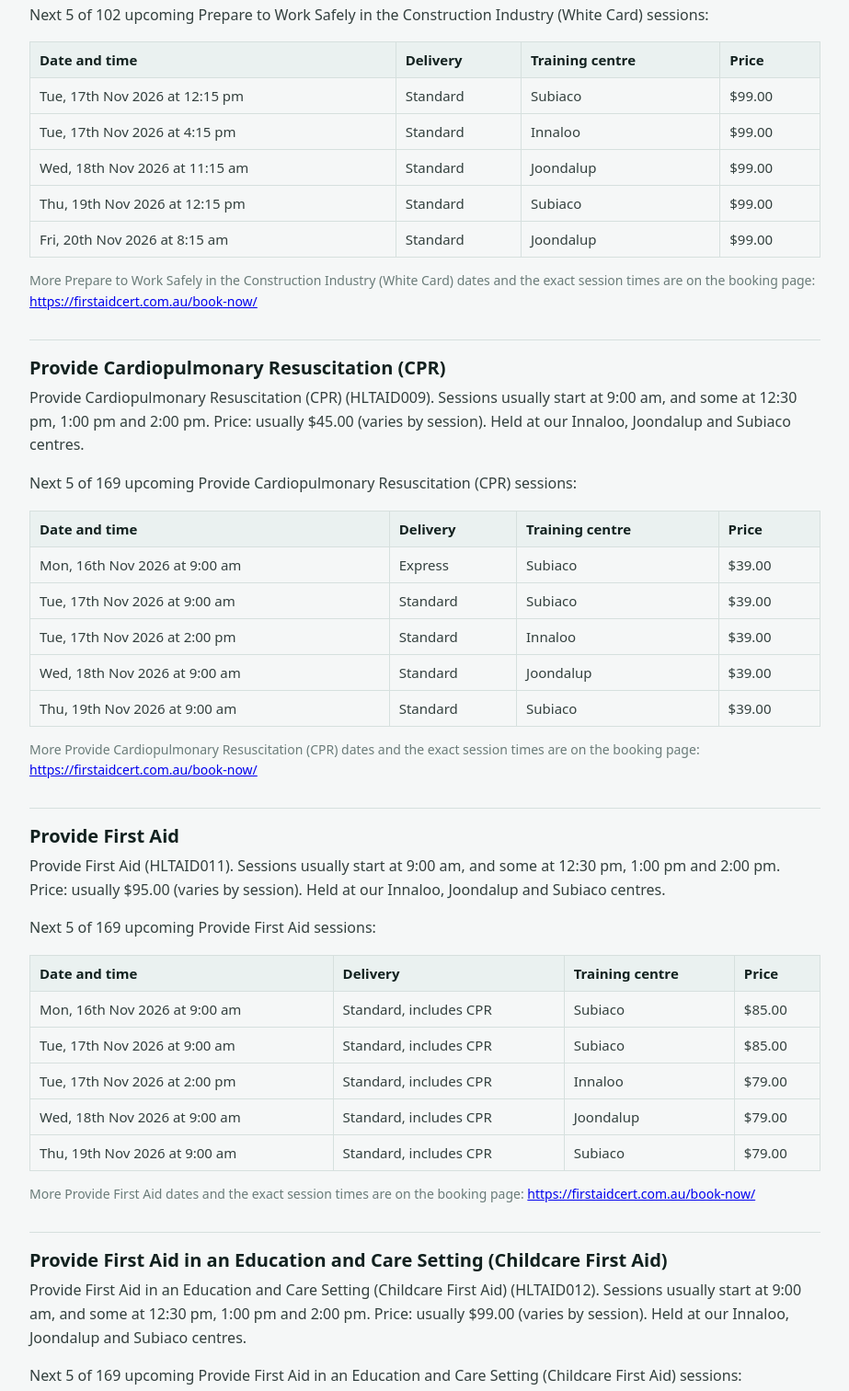
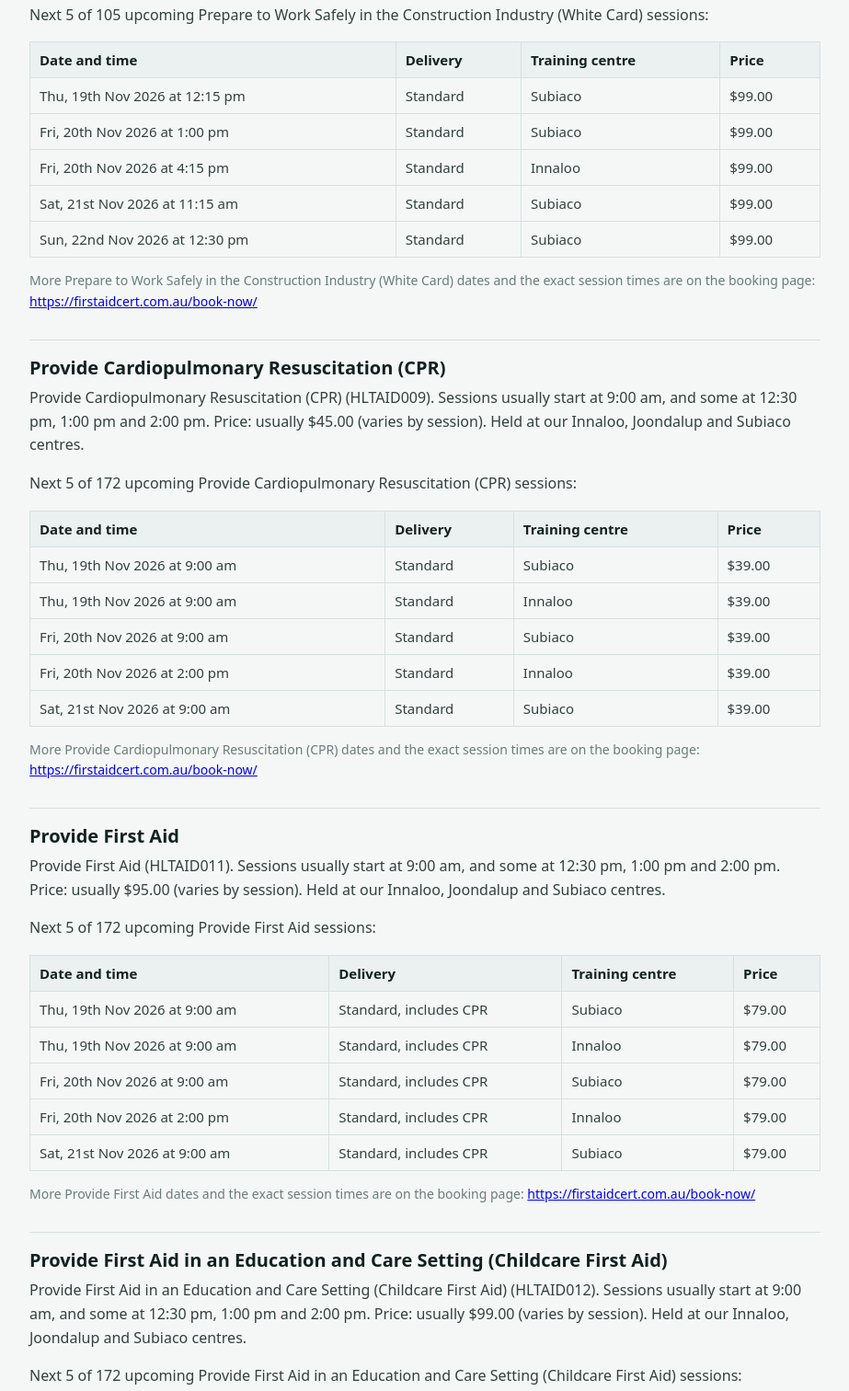
Before and after one commit to ThirdVision-Allan/firstaidcert-course-dates, a plain HTML site: page index.html in a window 1280 px wide. Shown: the part 376-1888 px from the top of the page at 92% size, without its empty margins (178-1101 px from the left). Drawn offline with Linux system fonts and the light colour scheme.

Commit message:
Refresh course dates

```diff
--- a/index.html
+++ b/index.html
@@ -11,94 +11,94 @@
 <body>
 <main>
 <h1>First Aid Certified course dates and times</h1>
-<p class="meta">Training centres in Subiaco, Innaloo and Joondalup, Perth WA. Updated 16 November 2026.</p>
+<p class="meta">Training centres in Subiaco, Innaloo and Joondalup, Perth WA. Updated 19 November 2026.</p>
 <p>We run courses most days of the week. Below is the usual start time, price and the next few dates for each course. The booking page has the full schedule and the exact time for every session: <a href="https://firstaidcert.com.au/book-now/">https://firstaidcert.com.au/book-now/</a>.</p>
 <h2>Prepare to Work Safely in the Construction Industry (White Card)</h2>
 <p class="lead">Prepare to Work Safely in the Construction Industry (White Card) (CPCWHS1001). Start times vary by session: 8:15 am, 9:00 am, 11:15 am, 12:00 pm, 12:15 pm, 12:30 pm, 12:45 pm, 1:00 pm, 1:15 pm, 1:30 pm, 2:30 pm, 4:15 pm, 5:15 pm and 6:15 pm. Price: $99.00. Held at our Innaloo, Joondalup and Subiaco centres.</p>
-<p>Next 5 of 102 upcoming Prepare to Work Safely in the Construction Industry (White Card) sessions:</p>
+<p>Next 5 of 105 upcoming Prepare to Work Safely in the Construction Industry (White Card) sessions:</p>
 <table><thead><tr><th>Date and time</th><th>Delivery</th><th>Training centre</th><th>Price</th></tr></thead><tbody>
-<tr><td>Tue, 17th Nov 2026 at 12:15 pm</td><td>Standard</td><td>Subiaco</td><td>$99.00</td></tr>
-<tr><td>Tue, 17th Nov 2026 at 4:15 pm</td><td>Standard</td><td>Innaloo</td><td>$99.00</td></tr>
-<tr><td>Wed, 18th Nov 2026 at 11:15 am</td><td>Standard</td><td>Joondalup</td><td>$99.00</td></tr>
 <tr><td>Thu, 19th Nov 2026 at 12:15 pm</td><td>Standard</td><td>Subiaco</td><td>$99.00</td></tr>
-<tr><td>Fri, 20th Nov 2026 at 8:15 am</td><td>Standard</td><td>Joondalup</td><td>$99.00</td></tr>
+<tr><td>Fri, 20th Nov 2026 at 1:00 pm</td><td>Standard</td><td>Subiaco</td><td>$99.00</td></tr>
+<tr><td>Fri, 20th Nov 2026 at 4:15 pm</td><td>Standard</td><td>Innaloo</td><td>$99.00</td></tr>
+<tr><td>Sat, 21st Nov 2026 at 11:15 am</td><td>Standard</td><td>Subiaco</td><td>$99.00</td></tr>
+<tr><td>Sun, 22nd Nov 2026 at 12:30 pm</td><td>Standard</td><td>Subiaco</td><td>$99.00</td></tr>
 </tbody></table>
 <p class="meta">More Prepare to Work Safely in the Construction Industry (White Card) dates and the exact session times are on the booking page: <a href="https://firstaidcert.com.au/book-now/">https://firstaidcert.com.au/book-now/</a></p>
 <h2>Provide Cardiopulmonary Resuscitation (CPR)</h2>
 <p class="lead">Provide Cardiopulmonary Resuscitation (CPR) (HLTAID009). Sessions usually start at 9:00 am, and some at 12:30 pm, 1:00 pm and 2:00 pm. Price: usually $45.00 (varies by session). Held at our Innaloo, Joondalup and Subiaco centres.</p>
-<p>Next 5 of 169 upcoming Provide Cardiopulmonary Resuscitation (CPR) sessions:</p>
+<p>Next 5 of 172 upcoming Provide Cardiopulmonary Resuscitation (CPR) sessions:</p>
 <table><thead><tr><th>Date and time</th><th>Delivery</th><th>Training centre</th><th>Price</th></tr></thead><tbody>
-<tr><td>Mon, 16th Nov 2026 at 9:00 am</td><td>Express</td><td>Subiaco</td><td>$39.00</td></tr>
-<tr><td>Tue, 17th Nov 2026 at 9:00 am</td><td>Standard</td><td>Subiaco</td><td>$39.00</td></tr>
-<tr><td>Tue, 17th Nov 2026 at 2:00 pm</td><td>Standard</td><td>Innaloo</td><td>$39.00</td></tr>
-<tr><td>Wed, 18th Nov 2026 at 9:00 am</td><td>Standard</td><td>Joondalup</td><td>$39.00</td></tr>
 <tr><td>Thu, 19th Nov 2026 at 9:00 am</td><td>Standard</td><td>Subiaco</td><td>$39.00</td></tr>
+<tr><td>Thu, 19th Nov 2026 at 9:00 am</td><td>Standard</td><td>Innaloo</td><td>$39.00</td></tr>
+<tr><td>Fri, 20th Nov 2026 at 9:00 am</td><td>Standard</td><td>Subiaco</td><td>$39.00</td></tr>
+<tr><td>Fri, 20th Nov 2026 at 2:00 pm</td><td>Standard</td><td>Innaloo</td><td>$39.00</td></tr>
+<tr><td>Sat, 21st Nov 2026 at 9:00 am</td><td>Standard</td><td>Subiaco</td><td>$39.00</td></tr>
 </tbody></table>
 <p class="meta">More Provide Cardiopulmonary Resuscitation (CPR) dates and the exact session times are on the booking page: <a href="https://firstaidcert.com.au/book-now/">https://firstaidcert.com.au/book-now/</a></p>
 <h2>Provide First Aid</h2>
 <p class="lead">Provide First Aid (HLTAID011). Sessions usually start at 9:00 am, and some at 12:30 pm, 1:00 pm and 2:00 pm. Price: usually $95.00 (varies by session). Held at our Innaloo, Joondalup and Subiaco centres.</p>
-<p>Next 5 of 169 upcoming Provide First Aid sessions:</p>
+<p>Next 5 of 172 upcoming Provide First Aid sessions:</p>
 <table><thead><tr><th>Date and time</th><th>Delivery</th><th>Training centre</th><th>Price</th></tr></thead><tbody>
-<tr><td>Mon, 16th Nov 2026 at 9:00 am</td><td>Standard, includes CPR</td><td>Subiaco</td><td>$85.00</td></tr>
-<tr><td>Tue, 17th Nov 2026 at 9:00 am</td><td>Standard, includes CPR</td><td>Subiaco</td><td>$85.00</td></tr>
-<tr><td>Tue, 17th Nov 2026 at 2:00 pm</td><td>Standard, includes CPR</td><td>Innaloo</td><td>$79.00</td></tr>
-<tr><td>Wed, 18th Nov 2026 at 9:00 am</td><td>Standard, includes CPR</td><td>Joondalup</td><td>$79.00</td></tr>
 <tr><td>Thu, 19th Nov 2026 at 9:00 am</td><td>Standard, includes CPR</td><td>Subiaco</td><td>$79.00</td></tr>
+<tr><td>Thu, 19th Nov 2026 at 9:00 am</td><td>Standard, includes CPR</td><td>Innaloo</td><td>$79.00</td></tr>
+<tr><td>Fri, 20th Nov 2026 at 9:00 am</td><td>Standard, includes CPR</td><td>Subiaco</td><td>$79.00</td></tr>
+<tr><td>Fri, 20th Nov 2026 at 2:00 pm</td><td>Standard, includes CPR</td><td>Innaloo</td><td>$79.00</td></tr>
+<tr><td>Sat, 21st Nov 2026 at 9:00 am</td><td>Standard, includes CPR</td><td>Subiaco</td><td>$79.00</td></tr>
 </tbody></table>
 <p class="meta">More Provide First Aid dates and the exact session times are on the booking page: <a href="https://firstaidcert.com.au/book-now/">https://firstaidcert.com.au/book-now/</a></p>
 <h2>Provide First Aid in an Education and Care Setting (Childcare First Aid)</h2>
 <p class="lead">Provide First Aid in an Education and Care Setting (Childcare First Aid) (HLTAID012). Sessions usually start at 9:00 am, and some at 12:30 pm, 1:00 pm and 2:00 pm. Price: usually $99.00 (varies by session). Held at our Innaloo, Joondalup and Subiaco centres.</p>
-<p>Next 5 of 169 upcoming Provide First Aid in an Education and Care Setting (Childcare First Aid) sessions:</p>
+<p>Next 5 of 172 upcoming Provide First Aid in an Education and Care Setting (Childcare First Aid) sessions:</p>
 <table><thead><tr><th>Date and time</th><th>Delivery</th><th>Training centre</th><th>Price</th></tr></thead><tbody>
-<tr><td>Mon, 16th Nov 2026 at 9:00 am</td><td>Standard</td><td>Subiaco</td><td>$95.00</td></tr>
-<tr><td>Tue, 17th Nov 2026 at 9:00 am</td><td>Standard</td><td>Subiaco</td><td>$95.00</td></tr>
-<tr><td>Tue, 17th Nov 2026 at 2:00 pm</td><td>Standard</td><td>Innaloo</td><td>$95.00</td></tr>
-<tr><td>Wed, 18th Nov 2026 at 9:00 am</td><td>Standard</td><td>Joondalup</td><td>$95.00</td></tr>
 <tr><td>Thu, 19th Nov 2026 at 9:00 am</td><td>Standard</td><td>Subiaco</td><td>$95.00</td></tr>
+<tr><td>Thu, 19th Nov 2026 at 9:00 am</td><td>Standard</td><td>Innaloo</td><td>$95.00</td></tr>
+<tr><td>Fri, 20th Nov 2026 at 9:00 am</td><td>Standard</td><td>Subiaco</td><td>$95.00</td></tr>
+<tr><td>Fri, 20th Nov 2026 at 2:00 pm</td><td>Standard</td><td>Innaloo</td><td>$95.00</td></tr>
+<tr><td>Sat, 21st Nov 2026 at 9:00 am</td><td>Standard</td><td>Subiaco</td><td>$95.00</td></tr>
 </tbody></table>
 <p class="meta">More Provide First Aid in an Education and Care Setting (Childcare First Aid) dates and the exact session times are on the booking page: <a href="https://firstaidcert.com.au/book-now/">https://firstaidcert.com.au/book-now/</a></p>
 <h2>Assist Clients with Medication</h2>
-<p class="lead">Assist Clients with Medication (HLTHPS006). Start times vary by session: 9:00 am, 1:00 pm and 2:00 pm. Price: usually $199.00 (varies by session). Held at our Innaloo and Subiaco centres.</p>
+<p class="lead">Assist Clients with Medication (HLTHPS006). Start times vary by session: 9:00 am, 1:00 pm and 2:00 pm. Price: usually $249.00 (varies by session). Held at our Innaloo and Subiaco centres.</p>
 <p>Next 5 of 21 upcoming Assist Clients with Medication sessions:</p>
 <table><thead><tr><th>Date and time</th><th>Delivery</th><th>Training centre</th><th>Price</th></tr></thead><tbody>
-<tr><td>Fri, 20th Nov 2026 at 2:00 pm</td><td>Standard</td><td>Subiaco</td><td>$199.00</td></tr>
 <tr><td>Sun, 22nd Nov 2026 at 9:00 am</td><td>Standard</td><td>Innaloo</td><td>$199.00</td></tr>
 <tr><td>Wed, 25th Nov 2026 at 1:00 pm</td><td>Standard</td><td>Subiaco</td><td>$199.00</td></tr>
 <tr><td>Sun, 29th Nov 2026 at 9:00 am</td><td>Standard</td><td>Innaloo</td><td>$199.00</td></tr>
 <tr><td>Wed, 2nd Dec 2026 at 1:00 pm</td><td>Standard</td><td>Subiaco</td><td>$199.00</td></tr>
+<tr><td>Sun, 6th Dec 2026 at 9:00 am</td><td>Standard</td><td>Innaloo</td><td>$199.00</td></tr>
 </tbody></table>
 <p class="meta">More Assist Clients with Medication dates and the exact session times are on the booking page: <a href="https://firstaidcert.com.au/book-now/">https://firstaidcert.com.au/book-now/</a></p>
 <h2>Conduct Manual Tasks Safely (Manual Handling, Care Environment)</h2>
 <p class="lead">Conduct Manual Tasks Safely (Manual Handling, Care Environment) (HLTWHS005). Start times vary by session: 8:00 am, 11:15 am, 12:00 pm, 2:45 pm, 4:15 pm and 5:00 pm. Price: $99.00. Held at our Innaloo, Joondalup and Subiaco centres.</p>
-<p>Next 5 of 149 upcoming Conduct Manual Tasks Safely (Manual Handling, Care Environment) sessions:</p>
+<p>Next 5 of 150 upcoming Conduct Manual Tasks Safely (Manual Handling, Care Environment) sessions:</p>
 <table><thead><tr><th>Date and time</th><th>Delivery</th><th>Training centre</th><th>Price</th></tr></thead><tbody>
-<tr><td>Mon, 16th Nov 2026 at 11:15 am</td><td>Standard</td><td>Subiaco</td><td>$99.00</td></tr>
-<tr><td>Tue, 17th Nov 2026 at 11:15 am</td><td>Standard</td><td>Subiaco</td><td>$99.00</td></tr>
 <tr><td>Thu, 19th Nov 2026 at 11:15 am</td><td>Standard</td><td>Subiaco</td><td>$99.00</td></tr>
 <tr><td>Fri, 20th Nov 2026 at 11:15 am</td><td>Standard</td><td>Subiaco</td><td>$99.00</td></tr>
 <tr><td>Sat, 21st Nov 2026 at 8:00 am</td><td>Standard</td><td>Subiaco</td><td>$99.00</td></tr>
+<tr><td>Sat, 21st Nov 2026 at 11:15 am</td><td>Standard</td><td>Innaloo</td><td>$99.00</td></tr>
+<tr><td>Sun, 22nd Nov 2026 at 11:15 am</td><td>Standard</td><td>Subiaco</td><td>$99.00</td></tr>
 </tbody></table>
 <p class="meta">More Conduct Manual Tasks Safely (Manual Handling, Care Environment) dates and the exact session times are on the booking page: <a href="https://firstaidcert.com.au/book-now/">https://firstaidcert.com.au/book-now/</a></p>
 <h2>Perform Rescue from a Live Low Voltage Panel + CPR (LVR and CPR)</h2>
 <p class="lead">Perform Rescue from a Live Low Voltage Panel + CPR (LVR and CPR) (UETDRMP018 + HLTAID009). Sessions start at 8:15 am. Price: $130.00. Held at our Innaloo, Joondalup and Subiaco centres.</p>
-<p>Next 5 of 61 upcoming Perform Rescue from a Live Low Voltage Panel + CPR (LVR and CPR) sessions:</p>
+<p>Next 5 of 63 upcoming Perform Rescue from a Live Low Voltage Panel + CPR (LVR and CPR) sessions:</p>
 <table><thead><tr><th>Date and time</th><th>Delivery</th><th>Training centre</th><th>Price</th></tr></thead><tbody>
 <tr><td>Thu, 19th Nov 2026 at 8:15 am</td><td>Standard</td><td>Innaloo</td><td>$130.00</td></tr>
-<tr><td>Sat, 21st Nov 2026 at 8:15 am</td><td>Standard</td><td>Innaloo</td><td>$130.00</td></tr>
 <tr><td>Mon, 23rd Nov 2026 at 8:15 am</td><td>Standard</td><td>Subiaco</td><td>$130.00</td></tr>
-<tr><td>Wed, 25th Nov 2026 at 8:15 am</td><td>Standard</td><td>Innaloo</td><td>$130.00</td></tr>
 <tr><td>Thu, 26th Nov 2026 at 8:15 am</td><td>Standard</td><td>Innaloo</td><td>$130.00</td></tr>
+<tr><td>Sat, 28th Nov 2026 at 8:15 am</td><td>Standard</td><td>Innaloo</td><td>$130.00</td></tr>
+<tr><td>Mon, 30th Nov 2026 at 8:15 am</td><td>Standard</td><td>Subiaco</td><td>$130.00</td></tr>
 </tbody></table>
 <p class="meta">More Perform Rescue from a Live Low Voltage Panel + CPR (LVR and CPR) dates and the exact session times are on the booking page: <a href="https://firstaidcert.com.au/book-now/">https://firstaidcert.com.au/book-now/</a></p>
 <h2>Low Voltage Rescue + Provide First Aid</h2>
 <p class="lead">Low Voltage Rescue + Provide First Aid (UETDRMP018 + HLTAID011). Sessions start at 8:15 am. Price: $230.00. Held at our Innaloo, Joondalup and Subiaco centres.</p>
-<p>Next 5 of 61 upcoming Low Voltage Rescue + Provide First Aid sessions:</p>
+<p>Next 5 of 63 upcoming Low Voltage Rescue + Provide First Aid sessions:</p>
 <table><thead><tr><th>Date and time</th><th>Delivery</th><th>Training centre</th><th>Price</th></tr></thead><tbody>
 <tr><td>Thu, 19th Nov 2026 at 8:15 am</td><td>Standard</td><td>Innaloo</td><td>$230.00</td></tr>
-<tr><td>Sat, 21st Nov 2026 at 8:15 am</td><td>Standard</td><td>Innaloo</td><td>$230.00</td></tr>
 <tr><td>Mon, 23rd Nov 2026 at 8:15 am</td><td>Standard</td><td>Subiaco</td><td>$230.00</td></tr>
-<tr><td>Wed, 25th Nov 2026 at 8:15 am</td><td>Standard</td><td>Innaloo</td><td>$230.00</td></tr>
 <tr><td>Thu, 26th Nov 2026 at 8:15 am</td><td>Standard</td><td>Innaloo</td><td>$230.00</td></tr>
+<tr><td>Sat, 28th Nov 2026 at 8:15 am</td><td>Standard</td><td>Innaloo</td><td>$230.00</td></tr>
+<tr><td>Mon, 30th Nov 2026 at 8:15 am</td><td>Standard</td><td>Subiaco</td><td>$230.00</td></tr>
 </tbody></table>
 <p class="meta">More Low Voltage Rescue + Provide First Aid dates and the exact session times are on the booking page: <a href="https://firstaidcert.com.au/book-now/">https://firstaidcert.com.au/book-now/</a></p>
 <h2>Identify and Report Children and Young People at Risk</h2>
```
